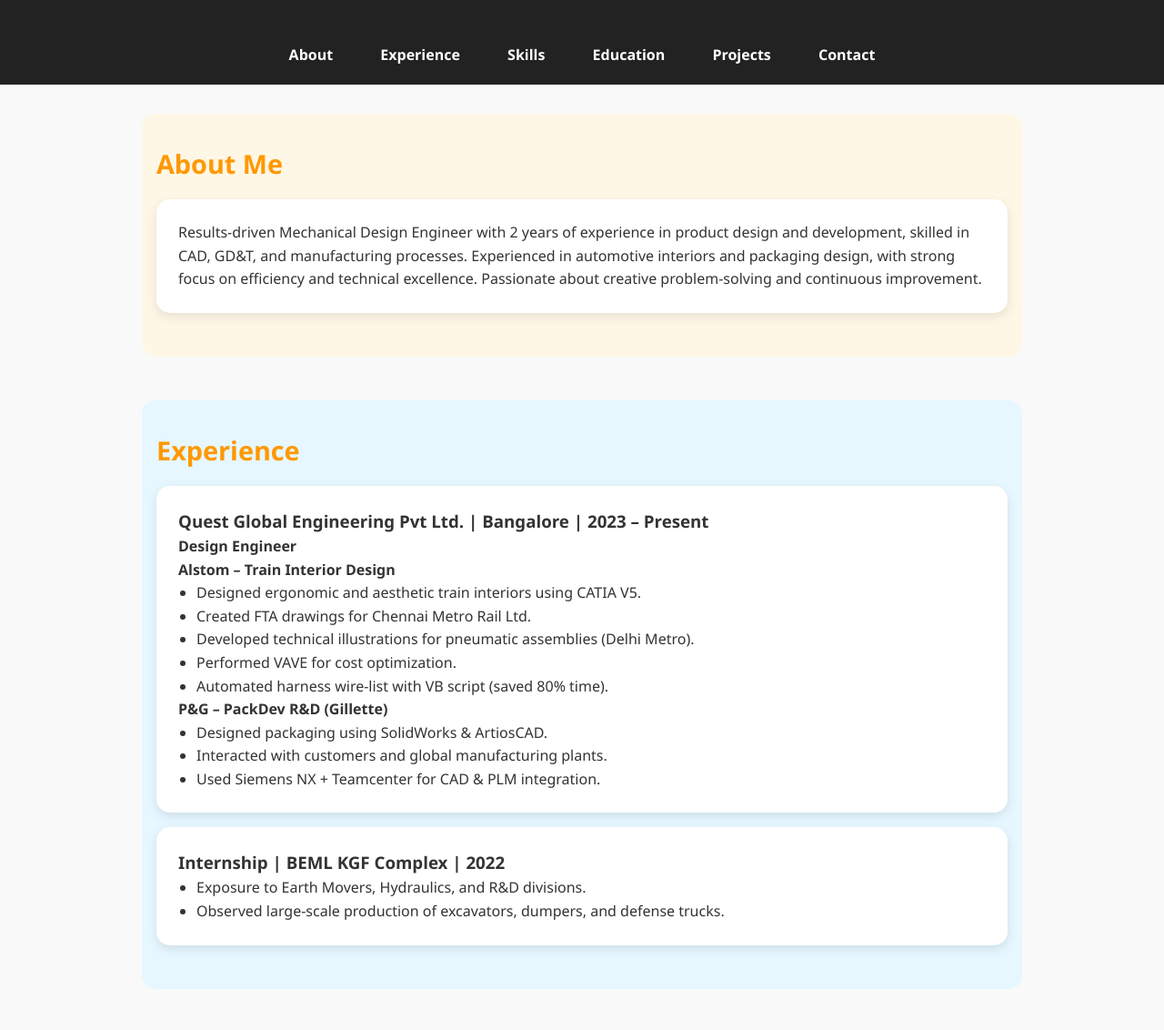
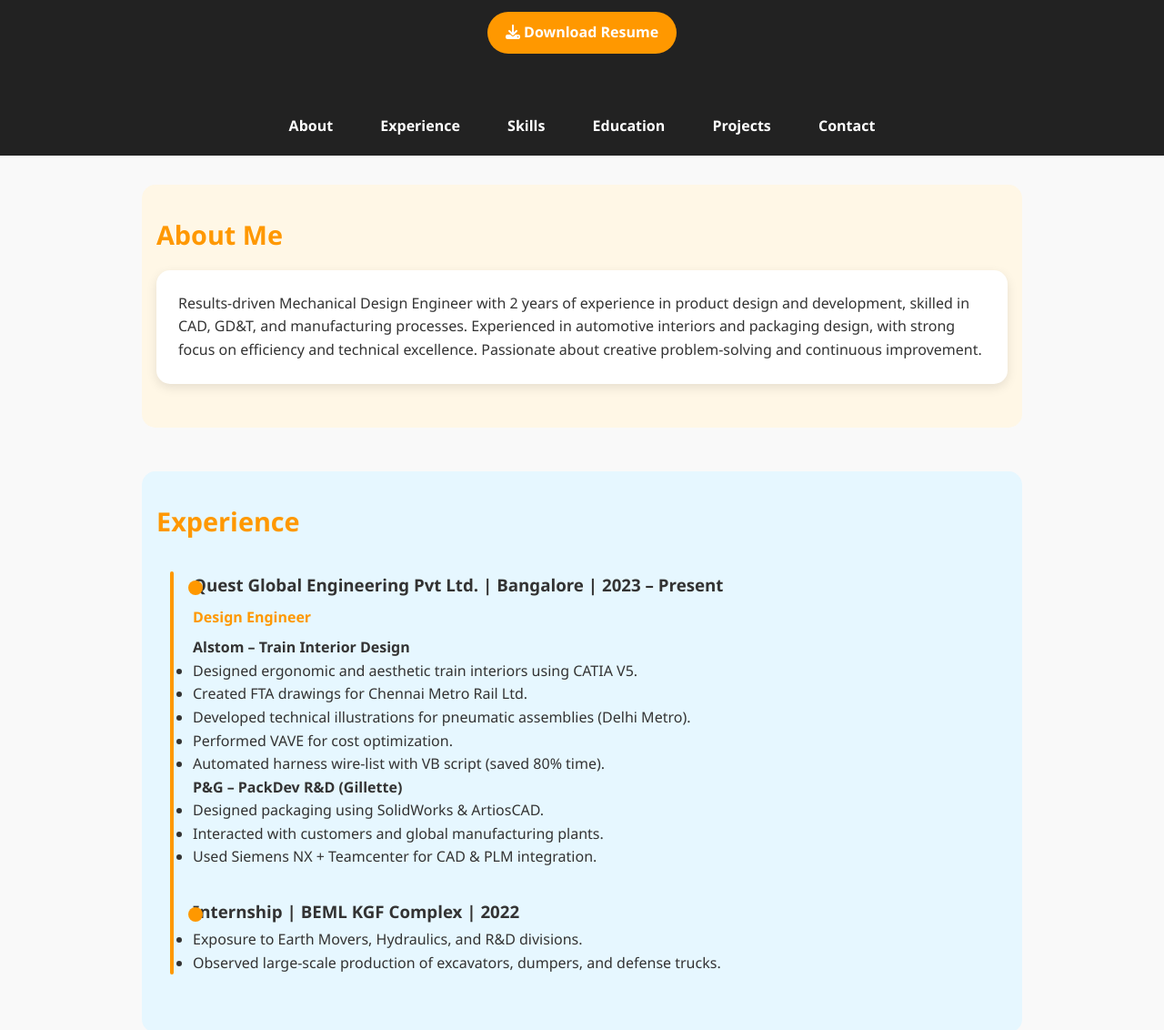
Before and after one commit to saicharan-mech/Profile, a plain HTML site: page index.html in a window 1280 px wide. Shown: the part 127-1259 px from the top of the page at 91% size. Drawn offline with Linux system fonts and the light colour scheme.

Commit message:
Update index.html

```diff
--- a/index.html
+++ b/index.html
@@ -27,18 +27,31 @@
     }
 
     * { margin: 0; padding: 0; box-sizing: border-box; font-family: "Segoe UI", Arial, sans-serif; }
-    body { background: var(--bg); color: var(--text); line-height: 1.6; transition: 0.3s; }
+    body { background: var(--bg); color: var(--text); line-height: 1.6; transition: 0.3s; scroll-behavior: smooth; }
 
     /* HEADER */
     header {
       background: var(--nav-bg);
       color: var(--nav-text);
       text-align: center;
-      padding: 2rem 1rem;
+      padding: 2rem 1rem 3rem;
       position: relative;
     }
     header h1 { font-size: 2.5rem; }
-    header p { font-size: 1.1rem; color: #bbb; }
+    header p { font-size: 1.1rem; color: #bbb; margin-bottom: 1rem; }
+
+    /* Resume Button */
+    .resume-btn {
+      display: inline-block;
+      padding: 10px 20px;
+      background: var(--accent);
+      color: #fff;
+      border-radius: 25px;
+      text-decoration: none;
+      font-weight: bold;
+      transition: 0.3s;
+    }
+    .resume-btn:hover { background: #e67e00; }
 
     /* DARK MODE BUTTON */
     .dark-toggle {
@@ -102,8 +115,38 @@
     }
     .card:hover { transform: translateY(-5px); }
 
-    /* LISTS */
-    ul { margin-left: 20px; }
+    /* EXPERIENCE TIMELINE */
+    .timeline {
+      position: relative;
+      margin: 2rem 0;
+      padding-left: 40px;
+    }
+    .timeline::before {
+      content: "";
+      position: absolute;
+      left: 15px;
+      top: 0;
+      bottom: 0;
+      width: 4px;
+      background: var(--accent);
+      border-radius: 2px;
+    }
+    .timeline-item {
+      margin-bottom: 2rem;
+      position: relative;
+    }
+    .timeline-item::before {
+      content: "";
+      position: absolute;
+      left: -5px;
+      top: 10px;
+      width: 16px;
+      height: 16px;
+      background: var(--accent);
+      border-radius: 50%;
+    }
+    .timeline-item h3 { margin-bottom: 0.2rem; }
+    .timeline-item h4 { margin: 0.5rem 0; color: var(--accent); }
 
     /* SKILLS */
     .skills span {
@@ -152,6 +195,9 @@
     <button class="dark-toggle" onclick="toggleDark()">🌙 Dark Mode</button>
     <h1>Sai Charan R V</h1>
     <p>Mechanical Design Engineer | CAD & Product Development | Aspiring Software Developer</p>
+    <a href="SaiCharan_DesignEngineer-1.pdf" class="resume-btn" download>
+      <i class="fas fa-download"></i> Download Resume
+    </a>
   </header>
 
   <!-- NAVIGATION -->
@@ -180,10 +226,11 @@
 
     <section id="experience">
       <h2>Experience</h2>
-      <div class="card">
+      <div class="timeline">
+        <div class="timeline-item">
           <h3>Quest Global Engineering Pvt Ltd. | Bangalore | 2023 – Present</h3>
-        <p><b>Design Engineer</b></p>
-        <h4>Alstom – Train Interior Design</h4>
+          <h4>Design Engineer</h4>
+          <p><b>Alstom – Train Interior Design</b></p>
           <ul>
             <li>Designed ergonomic and aesthetic train interiors using CATIA V5.</li>
             <li>Created FTA drawings for Chennai Metro Rail Ltd.</li>
@@ -191,19 +238,21 @@
             <li>Performed VAVE for cost optimization.</li>
             <li>Automated harness wire-list with VB script (saved 80% time).</li>
           </ul>
-        <h4>P&G – PackDev R&D (Gillette)</h4>
+          <p><b>P&G – PackDev R&D (Gillette)</b></p>
           <ul>
             <li>Designed packaging using SolidWorks & ArtiosCAD.</li>
             <li>Interacted with customers and global manufacturing plants.</li>
             <li>Used Siemens NX + Teamcenter for CAD & PLM integration.</li>
           </ul>
         </div>
-      <div class="card">
+
+        <div class="timeline-item">
           <h3>Internship | BEML KGF Complex | 2022</h3>
           <ul>
             <li>Exposure to Earth Movers, Hydraulics, and R&D divisions.</li>
             <li>Observed large-scale production of excavators, dumpers, and defense trucks.</li>
           </ul>
+        </div>
       </div>
     </section>
 
```
Lines whose indentation alone changed are shown as unchanged.
